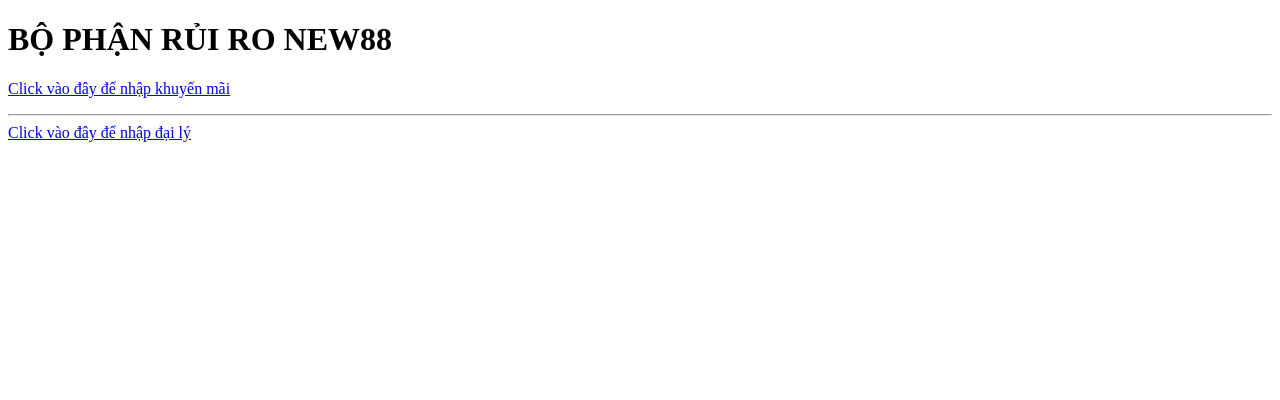
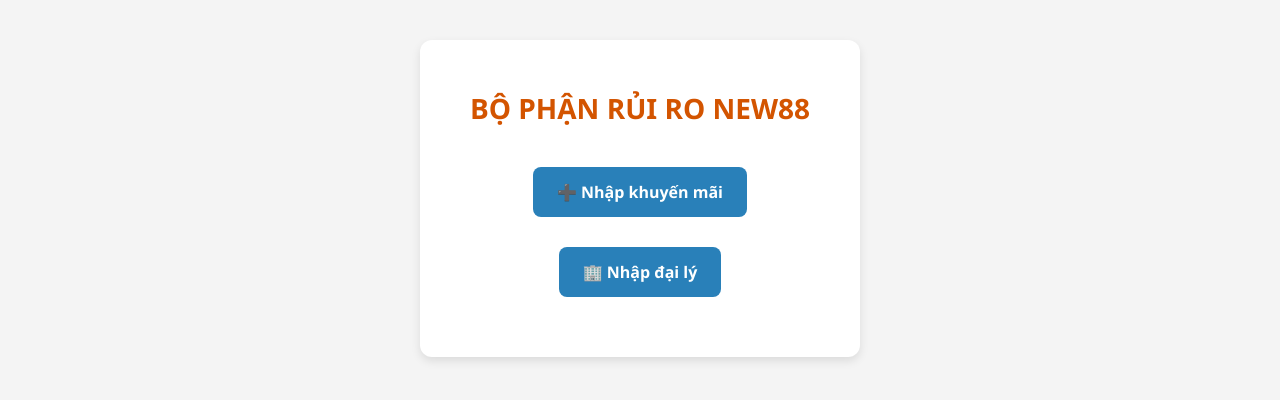
Before and after one commit to new8866/noibofk, a plain HTML site: page index.html in a window 1280 px wide. Drawn offline with Linux system fonts and the light colour scheme.

Commit message:
index.html

```diff
--- a/index.html
+++ b/index.html
@@ -2,17 +2,66 @@
 <html lang="vi">
 <head>
   <meta charset="UTF-8">
-  <title>NEW88-Bộ phận Rủi Ro</title>
+  <title>NEW88 - Bộ phận Rủi Ro</title>
+  <style>
+    body {
+      font-family: "Segoe UI", sans-serif;
+      background-color: #f4f4f4;
+      margin: 0;
+      padding: 40px;
+      text-align: center;
+    }
+
+    h1 {
+      color: #d35400;
+      font-size: 28px;
+      margin-bottom: 40px;
+    }
+
+    .link-container {
+      background: #fff;
+      padding: 30px 20px;
+      max-width: 400px;
+      margin: auto;
+      box-shadow: 0 4px 10px rgba(0,0,0,0.1);
+      border-radius: 12px;
+    }
+
+    .action {
+      margin-bottom: 30px;
+    }
+
+    .action a {
+      display: inline-block;
+      padding: 14px 24px;
+      background-color: #2980b9;
+      color: white;
+      text-decoration: none;
+      border-radius: 8px;
+      font-weight: bold;
+      transition: background 0.3s ease;
+    }
+
+    .action a:hover {
+      background-color: #1c6690;
+    }
+  </style>
 </head>
 <body>
-  <h1>BỘ PHẬN RỦI RO NEW88</h1>
-  <p>
-    <a href="https://script.google.com/macros/s/AKfycby8Hu_C2rZ9B7R-qUZmNxrMO_TIDtf923Leost_w_r0tm2ZrdUNIe6PsXXIIhzTuManHw/exec">
-      Click vào đây để nhập khuyến mãi
-    </a><hr>
-<a href="https://script.google.com/macros/s/AKfycbw4CCOuGpNyb-1f2UZCbp20vrAVXnpnewqyNiyi__o/dev">
-      Click vào đây để nhập đại lý
-    </a>
-  </p>
+  <div class="link-container">
+    <h1>BỘ PHẬN RỦI RO NEW88</h1>
+
+    <div class="action">
+      <a href="https://script.google.com/macros/s/AKfycby8Hu_C2rZ9B7R-qUZmNxrMO_TIDtf923Leost_w_r0tm2ZrdUNIe6PsXXIIhzTuManHw/exec">
+        ➕ Nhập khuyến mãi
+      </a>
+    </div>
+
+    <div class="action">
+      <a href="https://script.google.com/macros/s/AKfycbw4CCOuGpNyb-1f2UZCbp20vrAVXnpnewqyNiyi__o/dev">
+        🏢 Nhập đại lý
+      </a>
+    </div>
+  </div>
 </body>
 </html>
```
